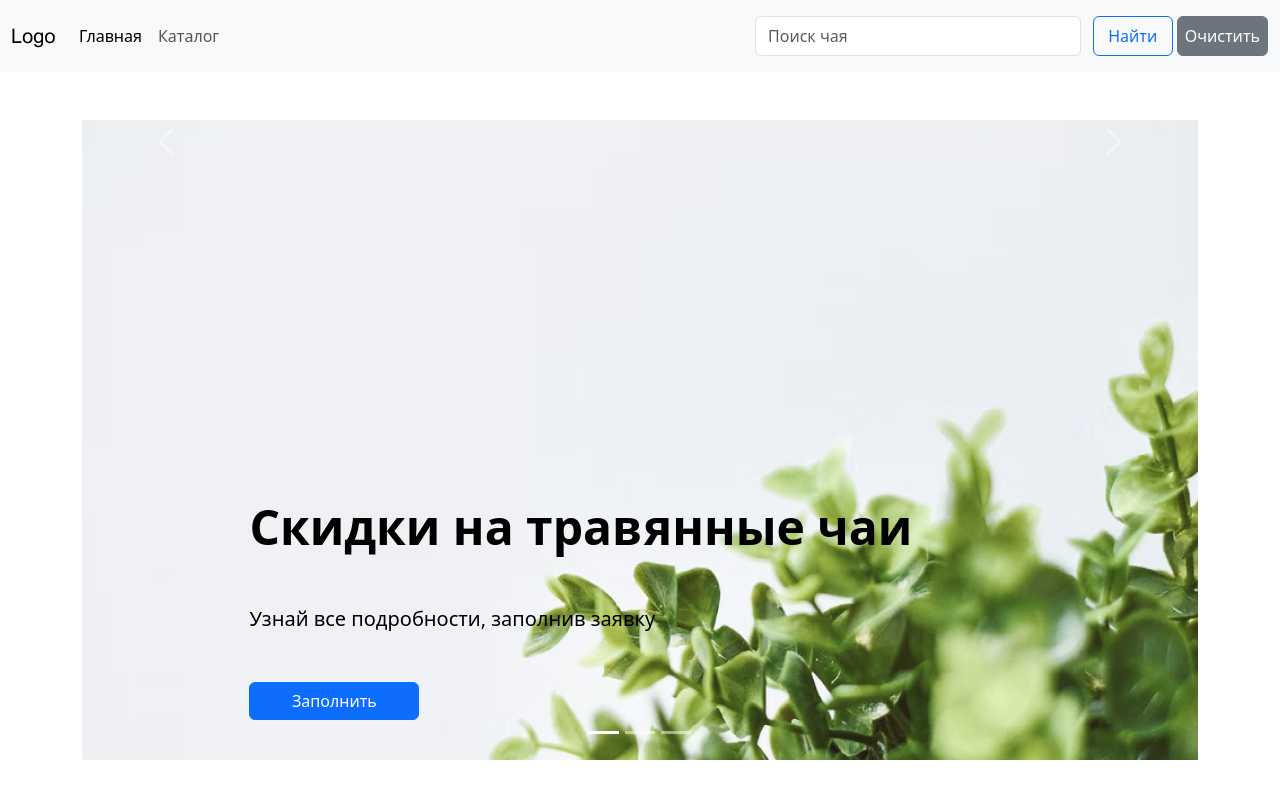
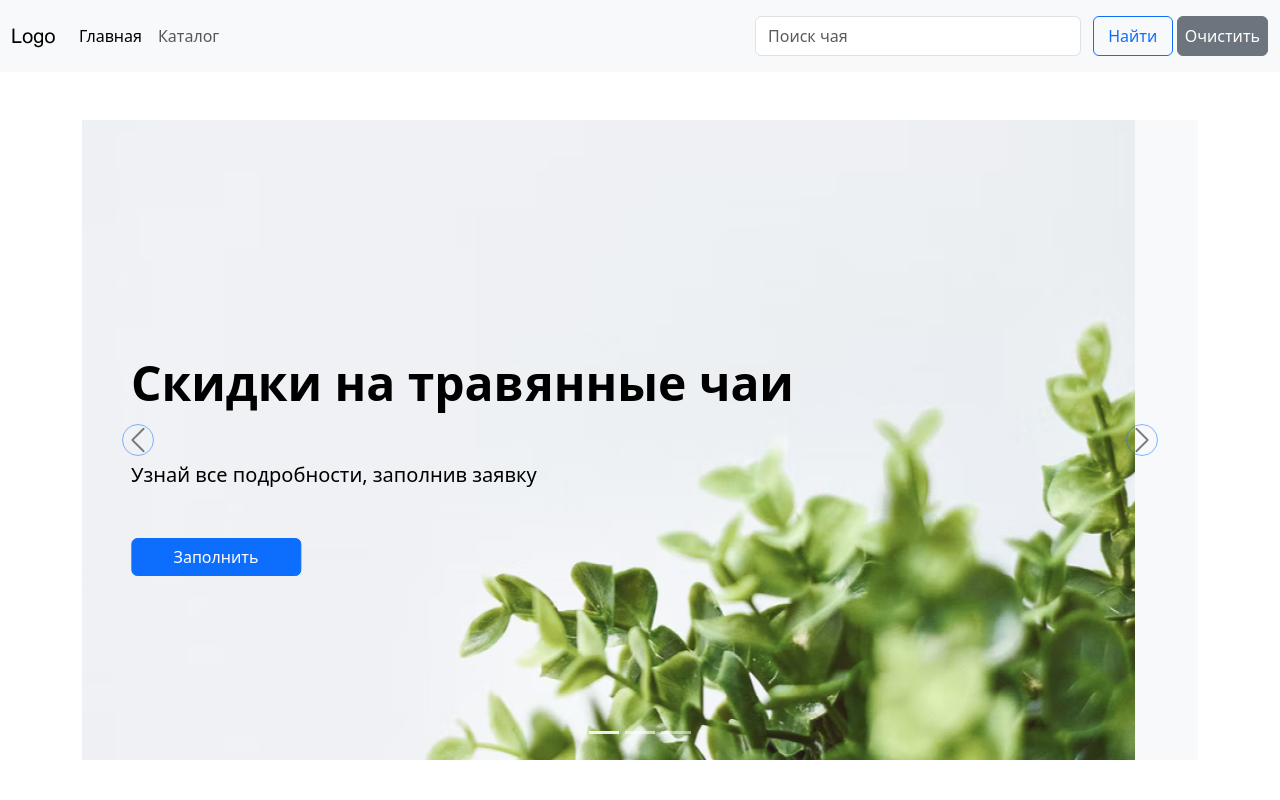
Before and after one commit to leramalkevich/teaApp, an Angular app: page / in a window 1280 px wide. Shown: the top 800 px of the page. Built offline with nearby package versions, Linux system fonts and the light colour scheme.

Commit message:
created carousel

```diff
--- a/src/app/components/pages/main/main.component.html
+++ b/src/app/components/pages/main/main.component.html
@@ -1,52 +1,42 @@
 <section class="main">
   <div class="container mt-5">
-    <div id="carouselCaptions" class="carousel slide carousel-fade my-5 wow animate__fadeInDown"
-         data-wow-duration="2s" data-bs-ride="carousel">
-      <div class="carousel-indicators">
-        <button type="button" data-bs-target="#carouselCaptions" data-bs-slide-to="0"
-                class="active text-muted"
-                aria-current="true" aria-label="Slide 1"></button>
-        <button type="button" data-bs-target="#carouselCaptions" data-bs-slide-to="1" class="text-muted"
-                aria-label="Slide 2"></button>
-        <button type="button" data-bs-target="#carouselCaptions" data-bs-slide-to="2" class="text-muted"
-                aria-label="Slide 3"></button>
+    @if (images) {
+    <ngb-carousel>
+
+      <ng-template ngbSlide>
+        <div class="picsum-img-wrapper carousel-item active main-item">
+          <img [src]="images[0]" class="main-item-image card-img" alt="First slide" />
         </div>
-      <div class="carousel-inner">
-        <div class="carousel-item active main-item">
-          <img src="assets/images/image1.png" class="main-item-image card-img" alt="Image 1">
         <div class="carousel-caption w-75 top-3 mt-md-4 text-black text-sm-center text-md-start">
-            <h1 class="my-md-5 display-5 fw-bold">Скидки на травянные чаи</h1>
-            <p class="mb-5 fs-5">Узнай все подробности, заполнив заявку</p>
+          <h1 class="my-md-5 display-5 fw-bold text-black">Скидки на травянные чаи</h1>
+          <p class="mb-5 fs-5 text-black">Узнай все подробности, заполнив заявку</p>
           <button type="button" class="btn btn-primary">Заполнить</button>
         </div>
+      </ng-template>
+
+      <ng-template ngbSlide>
+        <div class="picsum-img-wrapper carousel-item active no-image-background main-item bg-light">
+          <img [src]="images[1]" alt="Second slide" />
         </div>
-        <div class="carousel-item main-item no-image-background bg-light">
-          <img src="assets/images/image2.png" alt="Image 2" class="d-sm-none d-md-block main-item-image">
         <div class="carousel-caption w-75 text-sm-center text-md-start">
-            <h2 class="mb-5 fw-bold display-5 text-black">Закажи три пачки чая и получи подарок</h2>
+            <h2 class="mb-5 fw-bold display-5 text-black text-wrap">Закажи три пачки чая и получи подарок</h2>
             <a type="button" class="btn btn-primary" [routerLink]="'/catalogue'">К каталогу</a>
         </div>
+      </ng-template>
+
+      <ng-template ngbSlide>
+        <div class="picsum-img-wrapper carousel-item active main-item">
+          <img [src]="images[2]" alt="Third slide" />
         </div>
-        <div class="carousel-item main-item">
-          <img src="assets/images/image3.png" class="main-item-image card-img" alt="Image 3">
         <div class="carousel-caption w-75 text-black text-sm-center text-md-start">
           <h2 class="mb-5 fw-bold display-5 text-black text-sm-center text-md-start">Попробуй нашу новинку
               — ягодный чай</h2>
             <button type="button" class="btn btn-primary" [routerLink]="'/catalogue'">К каталогу</button>
         </div>
-        </div>
-      </div>
-      <button class="carousel-control-prev d-sm-none d-lg-block" type="button" data-bs-target="#carouselCaptions"
-              data-bs-slide="prev">
-        <span class="carousel-control-prev-icon" aria-hidden="true"></span>
-        <span class="visually-hidden">Previous</span>
-      </button>
-      <button class="carousel-control-next d-sm-none d-lg-block" type="button" data-bs-target="#carouselCaptions"
-              data-bs-slide="next">
-        <span class="carousel-control-next-icon" aria-hidden="true"></span>
-        <span class="visually-hidden">Next</span>
-      </button>
-    </div>
+      </ng-template>
+
+    </ngb-carousel>
+    }
   </div>
 </section>
 
--- a/src/app/components/pages/main/main.component.scss
+++ b/src/app/components/pages/main/main.component.scss
@@ -10,3 +10,20 @@
   height: 100%;
   object-fit: cover;
 }
+
+.carousel-caption {
+  right: 70%;
+  bottom: 10.25rem;
+  left: 10%;
+}
+
+.carousel-caption h2 {
+  max-width: 700px;
+}
+
+.no-image-background img {
+  position: relative;
+  left: 55%;
+  top: 10%;
+  height: 80%;
+}
--- a/src/app/components/pages/main/main.component.ts
+++ b/src/app/components/pages/main/main.component.ts
@@ -1,6 +1,6 @@
 import {AfterViewInit, Component, OnInit, ViewChild} from '@angular/core';
 import {PopupComponent} from '../../../shared/popup/popup.component';
-declare var $:any;
+import {NgbCarouselConfig} from '@ng-bootstrap/ng-bootstrap';
 
 @Component({
   selector: 'main',
@@ -12,7 +12,12 @@ declare var $:any;
 export class MainComponent implements OnInit, AfterViewInit {
   @ViewChild(PopupComponent)
   private popupComponent!:PopupComponent;
-  constructor() {}
+  images = [1,2,3].map((n) => `assets/images/image${n}.png`);
+  constructor(private config:NgbCarouselConfig) {
+    config.pauseOnHover = true;
+    config.keyboard = true;
+    config.wrap = true;
+  }
 
   ngOnInit() {}
   ngAfterViewInit() {
--- a/src/app/shared/accordion/accordion.component.ts
+++ b/src/app/shared/accordion/accordion.component.ts
@@ -1,5 +1,5 @@
 import { Component } from '@angular/core';
-import {NgbAccordionConfig, NgbAccordionModule} from '@ng-bootstrap/ng-bootstrap';
+import {NgbAccordionConfig} from '@ng-bootstrap/ng-bootstrap';
 
 @Component({
   selector: 'accordion',
--- a/src/styles.scss
+++ b/src/styles.scss
@@ -25,43 +25,26 @@ body {
   box-sizing: border-box;
 }
 
-.carousel-caption {
-  right: 70%;
-  bottom: 10.25rem;
-  left: 10%;
+.carousel-control-prev, .carousel-control-next {
+  width: 10% !important;
 }
 
-.no-image-background img {
-  position: relative;
-  left: 55%;
-  top: 10%;
-  height: 80%;
-}
-
-.carousel-control-prev, .carousel-control-next {
-  width: 50px;
-  height: 50px;
+.carousel-control-prev-icon, .carousel-control-next-icon {
+  padding: 3px;
   background-color: transparent;
   border: 1px solid #0d6efd;
   border-radius: 50%;
-  top: calc(50% - 25px);
-}
-
-.carousel-control-prev {
-  left: 3%;
-}
-
-.carousel-control-next {
-  right: 3%;
+  box-sizing: border-box;
 }
 
 .carousel-control-prev-icon {
-  background-image: url("../public/assets/images/chevron-left.svg");
+  background-image: url("../public/assets/images/chevron-left.svg")!important;
 }
 
 .carousel-control-next-icon {
-  background-image: url("../public/assets/images/chevron-right.svg");
+  background-image: url("../public/assets/images/chevron-right.svg")!important;
 }
+
 
 .orderContainer h4 {
   text-align: center;
@@ -115,13 +98,13 @@ body {
     text-align: center;
   }
   .no-image-background img {
-    display: none;
+    display: none!important;
   }
   .carousel-caption {
     text-align: center;
   }
   .carousel-control-prev, .carousel-control-next {
-    display: none;
+    display: none!important;
   }
   .products .container {
     display: flex;
```
Also changed, not shown: public/assets/images/chevron-left.svg. Lines whose indentation alone changed are shown as unchanged.
